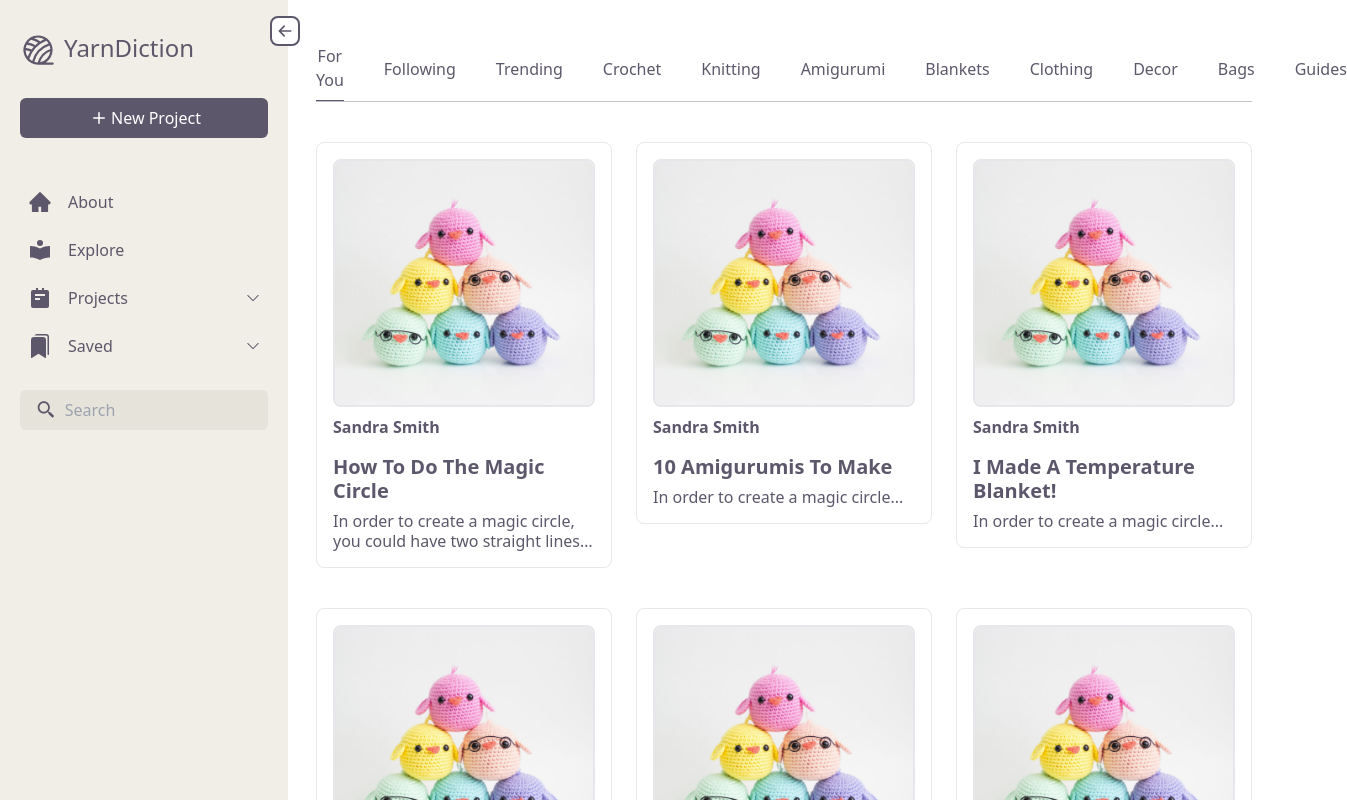
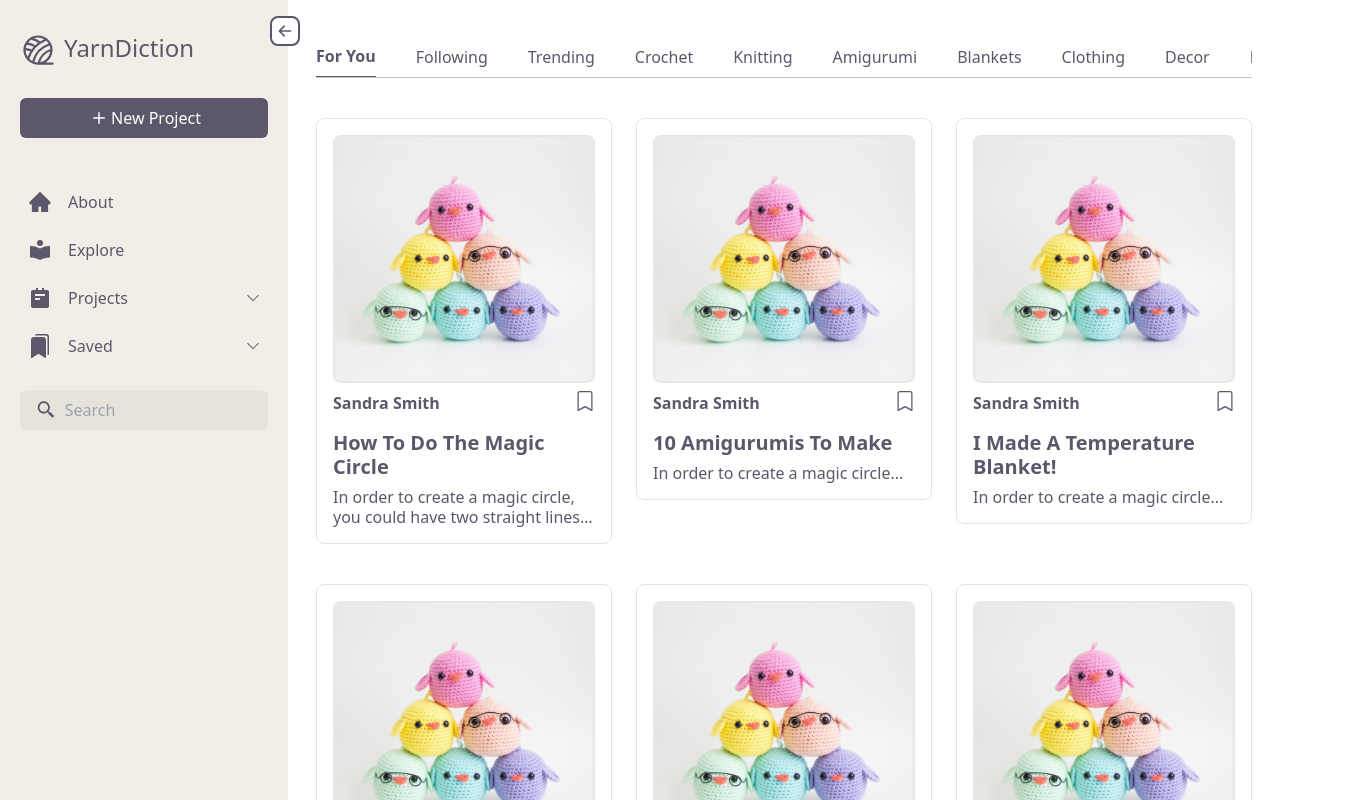
Before and after one commit to kyrdo/cis5120-a05, a React (Vite) app: page /dictionary in a window 1280 px wide. Shown: the top 800 px of the page, 1347 px wide, since content can reach past the window. Built offline with nearby package versions, Linux system fonts and the light colour scheme.

Commit message:
made header scrollable, added bookmark

```diff
--- a/src/components/DictionaryPage.tsx
+++ b/src/components/DictionaryPage.tsx
@@ -49,16 +49,32 @@ function DictionaryPage() {
             title: "Guides",
             comp: FollowingList,
         },
+        {
+            title: "Guides",
+            comp: FollowingList,
+        },
+        {
+            title: "Guides",
+            comp: FollowingList,
+        },
+        {
+            title: "Guides",
+            comp: FollowingList,
+        },
+        {
+            title: "Guides",
+            comp: FollowingList,
+        },
     ];
     const [currentActive, setCurrentActive] = useState(categories[0])
     return (
         <div className="p-7">
             <div className="sticky top-0 bg-white z-30 py-2">
-                <div className="flex items-center gap-10 border-b border-light-purple text-dark-purple mb-8">
+                <div className="flex items-center overflow-x-auto whitespace-nowrap gap-10 border-b border-light-purple text-dark-purple mb-8">
                     {categories.map((item) => (
                         <div className={`py-2
                         ${item.title === currentActive.title ?
-                        "border-b border-dark-purple" : ""}
+                        "border-b border-dark-purple font-semibold" : "font-regular"}
                         `}>
                             <button onClick={() => setCurrentActive(item)}>{item.title}</button>
 
--- a/src/components/PostCard.tsx
+++ b/src/components/PostCard.tsx
@@ -1,3 +1,5 @@
+import { BsBookmark, BsBookmarkFill} from "react-icons/bs"
+
 type Post = {
     title: string;
     author: string;
@@ -14,15 +16,16 @@ const PostCard: React.FC<PostCardProps> = ({ post, key }) => {
     return (
 
         <section className="relative flex flex-col gap-4 min-w-[16rem] max-w-[24rem] cursor-pointer group border rounded-lg overflow-hidden">
-            {/* Overlay */}
             <div className="absolute inset-0 bg-black bg-opacity-0 group-hover:bg-opacity-40 transition-all duration-300 z-20"></div>
 
-            {/* Content */}
             <div className="relative flex flex-col p-4">
                 <div className="flex-[1] mb-2 z-10 ">
                     <img src="src/assets/image-tile.png" alt="postImg" className="border-2 rounded-lg w-full h-auto" />
                 </div>
-                <p className="pb-2 font-semibold text-dark-purple capitalize group-hover:text-white z-20">{post.author}</p>
+                <div className="flex flex-row w-full justify-between pb-2 font-semibold text-dark-purple capitalize group-hover:text-white z-20">
+                    <p>{post.author}</p>
+                    <BsBookmark className="text-xl"/>
+                </div>
                 <h2 className="text-xl group-hover:text-white z-20 font-bold text-dark-purple line-clamp-2 leading-6 capitalize py-2 hover:text-white">
                     {post.title}
                 </h2>
@@ -31,29 +34,6 @@ const PostCard: React.FC<PostCardProps> = ({ post, key }) => {
                 </div>
             </div>
         </section>
-        /*
-        <section className=" flex flex-col sm:flex-row gap-4 cursor-pointer w-[20rem] "
-        >
-            <div className="bg-black
-        bg-opacity-0 hover:bg-opacity-50 transition-all duration-300 z-20">
-
-            <div className="flex-[2.5]">
-                <p className="pb-2 font-semibold text-dark-purple capitalize">{post.author}</p>
-
-                <div className="flex-[1] z-10">
-                    <img src="src/assets/image-tile.png" alt="postImg" className="border-2 rounded-lg w-[20rem]"/>
-                </div>
-                <h2 className="text-xl font-bold text-dark-purple line-clamp-2 leading-6 capitalize py-2">
-                    {post.title}
-                </h2>
-                <div className="text-dark-purple line-clamp-2 leading-5">
-                    {post.desc}
-                </div>
-            </div>
-            </div>
-
-        </section>
-        */
     )
 
 };
```
Also changed, not shown: src/components/FollowingList.tsx (+0 -7 lines).
